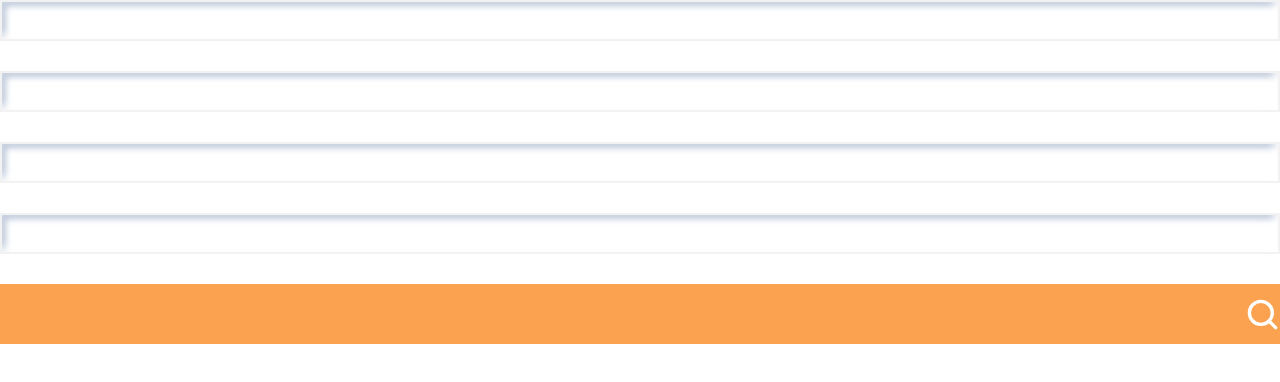
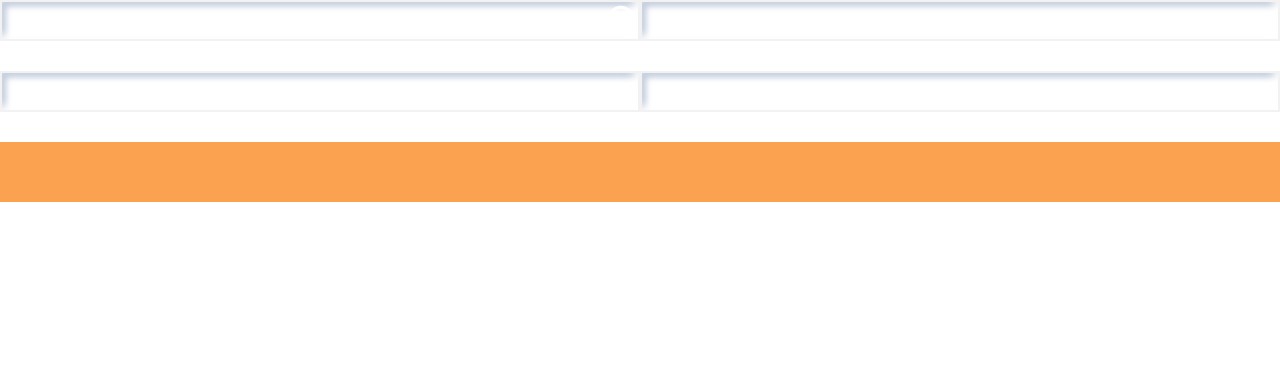
Before and after one commit to HonestProger/Form, a plain HTML site: page index.html in a window 1280 px wide. Drawn offline with Linux system fonts and the light colour scheme.

Commit message:
Fix bugs

```diff
--- a/css/style.css
+++ b/css/style.css
@@ -14,12 +14,15 @@
 }
 
 .form__fields {
-
+    width: 100%;
+    display: flex;
+    justify-content: end;
+    align-items: center;
 }
 
 .button {
     display: flex;
-    justify-content: end;
+    justify-content: center;
     align-items: center;
     text-transform: capitalize;
     width: 100%;
@@ -58,11 +61,11 @@
 }
 
 .form__container {
-    display: grid;
-    gap: 30px;
+    display: flex;
+
 }
 
-.button-image {
+.image {
     position: absolute;
     display: flex;
     width: 35px;
@@ -78,6 +81,7 @@
 
     }
     .form__container {
-        display: flex;
+        display: grid;
+        gap: 30px;
     }
 }
--- a/index.html
+++ b/index.html
@@ -11,6 +11,7 @@
     <div class="form">
         <div class="form__container">
             <div class="form__fields">
+                <img src="search.svg" alt="" class="image">
                 <input type="text" name="" id="" class="input">
             </div>
             <div class="form__fields">
@@ -27,7 +28,6 @@
         </div>
         <div class="sign-up-form__controls">
             <div class="button">
-                <img src="search.svg" alt="" class="button-image">
                 <input type="button" value="" class="button-sketch">
             </div>
         </div>
```
